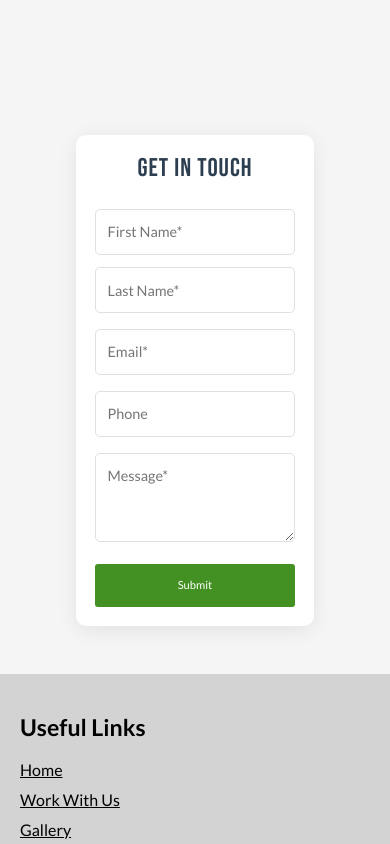
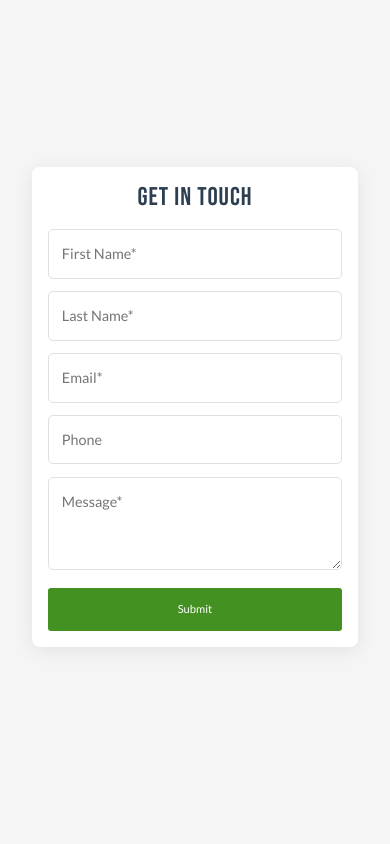
Before and after one commit to DivyaDeeptPandey/Vyomini, a React (Vite) app: page / in a window 390 px wide. Shown: the part 9340-10184 px from the top of the page. Built offline with nearby package versions, Linux system fonts and the light colour scheme.

Commit message:
final commit

```diff
--- a/src/sections/GetInTouch/GetInTouch.module.css
+++ b/src/sections/GetInTouch/GetInTouch.module.css
@@ -2,15 +2,19 @@
   display: flex;
   align-items: center;
   justify-content: center;
-  max-height: 100vh;
-  margin-bottom: 3rem ;
+  min-height: 100vh;
+  padding: 1rem; /* Added padding for mobile */
+  margin-bottom: 3rem;
 }
+
 .card {
   background: white;
   border-radius: 10px;
   box-shadow: 0 4px 20px rgba(0, 0, 0, 0.08);
   padding: 1.5rem;
-  max-width: 450px;
+  width: 100%; /* Changed from max-width to width */
+  max-width: 450px; /* Maximum width for larger screens */
+  margin: 0 1rem; /* Added horizontal margin */
 }
 
 .cardTitle {
@@ -26,15 +30,18 @@
   display: flex;
   flex-direction: column;
   gap: 1rem;
+  width: 100%; /* Ensure form takes full width */
 }
 
 .formRow {
   display: flex;
   gap: 1rem;
+  width: 100%; /* Ensure row takes full width */
 }
 
 .formGroup {
   flex: 1;
+  min-width: 0; /* Prevent flex items from overflowing */
 }
 
 input,
@@ -46,6 +53,7 @@ textarea {
   font-size: 0.9rem;
   transition: all 0.2s;
   border-radius: 5px;
+  box-sizing: border-box; /* Include padding in width calculation */
 }
 
 input:focus,
@@ -61,9 +69,16 @@ textarea {
 }
 
 /* Responsive adjustments */
-@media (max-width: 480px) {
+@media (max-width: 768px) {
+  .container {
+    padding: 1rem;
+    align-items: flex-start; /* Better for mobile forms */
+  }
+
   .card {
     padding: 1.2rem;
+    margin: 1rem; /* Consistent margin on all sides */
+    max-width: 100%; /* Allow card to use available space */
   }
 
   .formRow {
@@ -72,6 +87,28 @@ textarea {
   }
 
   .cardTitle {
-    font-size: 1.6rem;
+    font-size: 1.8rem; /* Slightly reduced but still readable */
+  }
+
+  input,
+  textarea {
+    padding: 0.8rem; /* Slightly larger for mobile touch */
   }
 }
+
+/* Extra small devices */
+@media (max-width: 480px) {
+  .card {
+    padding: 1rem;
+    border-radius: 8px; /* Slightly smaller radius */
+  }
+
+  .cardTitle {
+    font-size: 1.6rem;
+    margin-bottom: 1rem;
+  }
+
+  .form {
+    gap: 0.8rem;
+  }
+}
```
